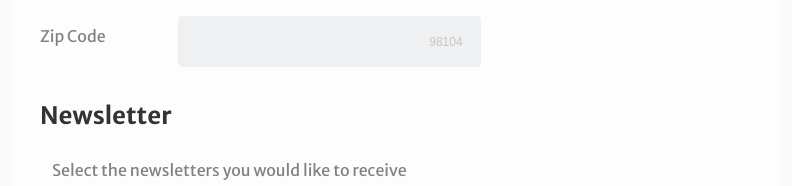
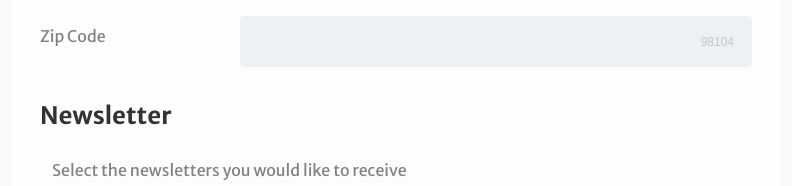
Before and after one commit to AbdiqafarHashi/Techdegree-project-3-, a plain HTML site: page Techdegree-project-3-/Index.html in a window 1280 px wide. Shown: the part 755-941 px from the top of the page, 244-1036 px from the left. Drawn offline with Linux system fonts and the light colour scheme.

Commit message:
zip code input updated!

```diff
--- a/Techdegree-project-3-/CSS/Styles.css
+++ b/Techdegree-project-3-/CSS/Styles.css
@@ -191,15 +191,6 @@ label {
 .hashi{
   width: 100%;
 }
-.zip{
-float: left;
-}
-
-#zip{
-width: 375px;
-text-align: left;
 
 
 }
-
-}
```
